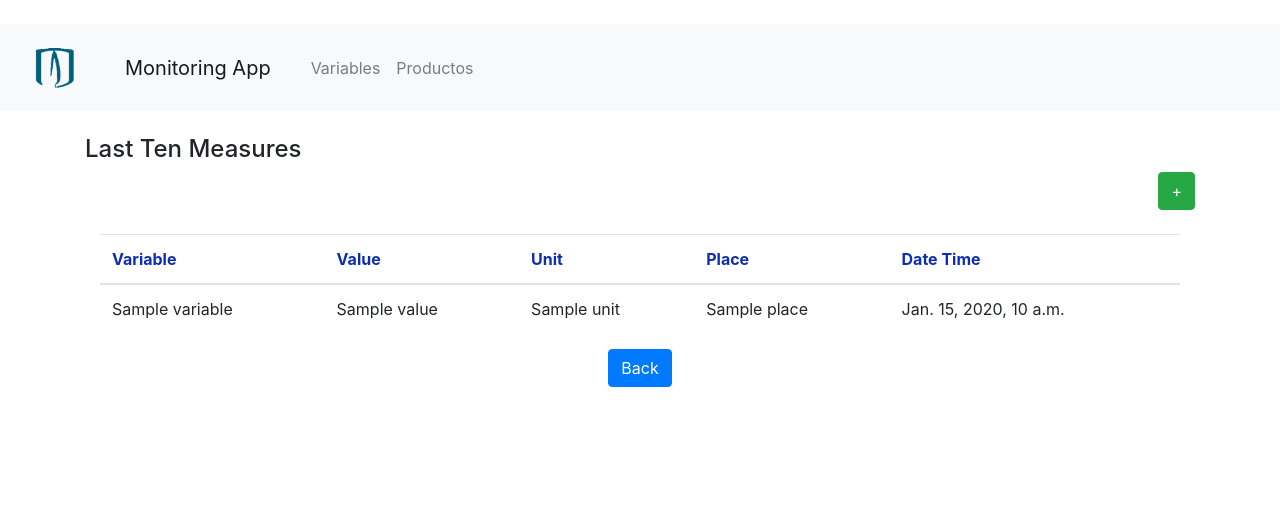
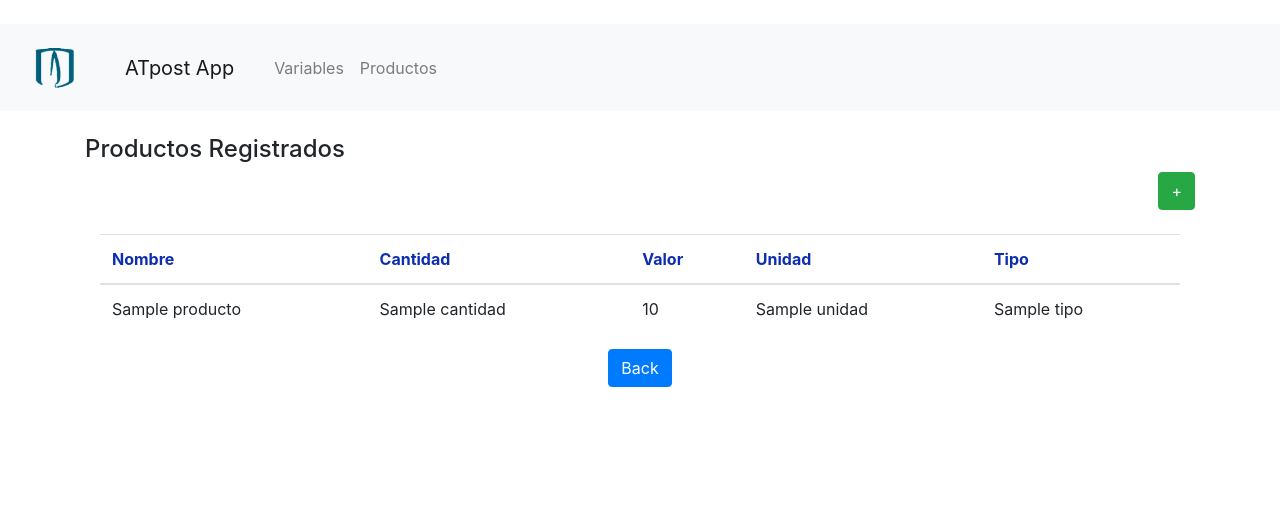
Before and after one commit to Lala341/IoTransit, a Django app: template productos/templates/Producto/productos.html in a window 1280 px wide. Shown: the top 518 px of the page. Run offline with Django 3.2, Linux system fonts and the light colour scheme; the template is opened without the code that fills it: most values are stand-ins (such as "Sample title", 1, 10 or a date in 2020); some libraries are stand-ins or nearby versions.

Commit message:
correccionp

```diff
--- a/productos/serializers.py
+++ b/productos/serializers.py
@@ -5,5 +5,5 @@ from . import models
 class ProductoSerializer(serializers.ModelSerializer):
 
     class Meta:
-        fields = ('id', 'variable', 'value', 'unit', 'place', 'time',)
+        fields = ('id', 'nombre', 'cantidad', 'valor', 'unidad', 'tipo',)
         model = models.Producto
--- a/productos/templates/Producto/productos.html
+++ b/productos/templates/Producto/productos.html
@@ -4,7 +4,7 @@
 <div class="content">
     <div class="">
         <div class="page-header-title">
-            <h4 class="page-title">Last Ten Measures</h4>
+            <h4 class="page-title">Productos Registrados</h4>
 
             <div style="text-align:right;">
                 <button type="button" class="btn btn-success waves-effect waves-light"
@@ -26,22 +26,22 @@
                     <table class="table table-hover">
                         <thead>
                         <tr style="color:#0E2EB0">
-                            <th font color="red">Variable</th>
-                            <th>Value</th>
-                            <th>Unit</th>
-                            <th>Place</th>
-                            <th>Date Time</th>
+                            <th>Nombre</th>
+                            <th>Cantidad</th>
+                            <th>Valor</th>
+                            <th>Unidad</th>
+                            <th>Tipo</th>
                         </tr>
                         </thead>
                         <tbody>
 
                         {% for producto in producto_list %}
                         <tr>
-                            <td>{{ producto.variable.name }}</td>
-                            <td>{{ producto.value }}</td>
-                            <td>{{ producto.unit }}</td>
-                            <td>{{ producto.place }}</td>
-                            <td>{{ producto.dateTime }}</td>
+                            <td>{{ producto.nombre }}</td>
+                            <td>{{ producto.cantidad }}</td>
+                            <td>{{ producto.valor }}</td>
+                            <td>{{ producto.unidad }}</td>
+                            <td>{{ producto.tipo }}</td>
                         </tr>
                         {% endfor %}
 
--- a/productos/templates/base.html
+++ b/productos/templates/base.html
@@ -20,7 +20,7 @@
 
           <nav class="navbar navbar-light bg-light">
               <a class="navbar-brand" href="/">
-                  Monitoring App
+                  ATpost App
               </a>
           </nav>
 
```
Also changed, not shown: productos/forms.py (+15 -8 lines), productos/models.py (+5 -5 lines).
